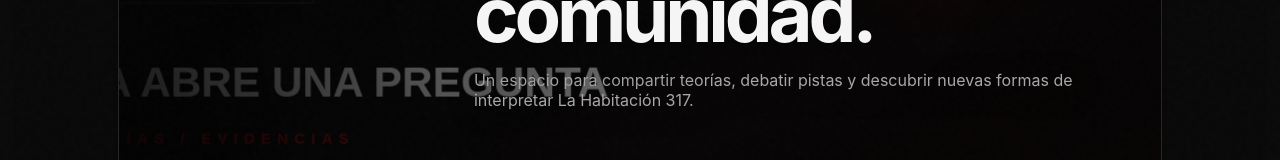
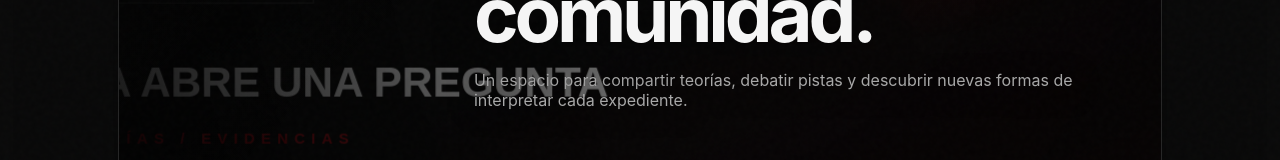
Before and after one commit to cesarrosa610-collab/el-vago, a Next.js app: page /comunidad in a window 1280 px wide. Shown: the part 520-680 px from the top of the page. Built offline with nearby package versions, Linux system fonts and the light colour scheme; no server answers.

Commit message:
content: generalize V2 experience across expedientes

```diff
--- a/src/app/comunidad/page.tsx
+++ b/src/app/comunidad/page.tsx
@@ -11,7 +11,7 @@ export default function Comunidad() {
         <p className="eyebrow">COMUNIDAD</p>
         <h1>La historia también se investiga en comunidad.</h1>
         <p className="lead">
-          Un espacio para compartir teorías, debatir pistas y descubrir nuevas formas de interpretar La Habitación 317.
+          Un espacio para compartir teorías, debatir pistas y descubrir nuevas formas de interpretar cada expediente.
         </p>
         </div>
       </section>
```
